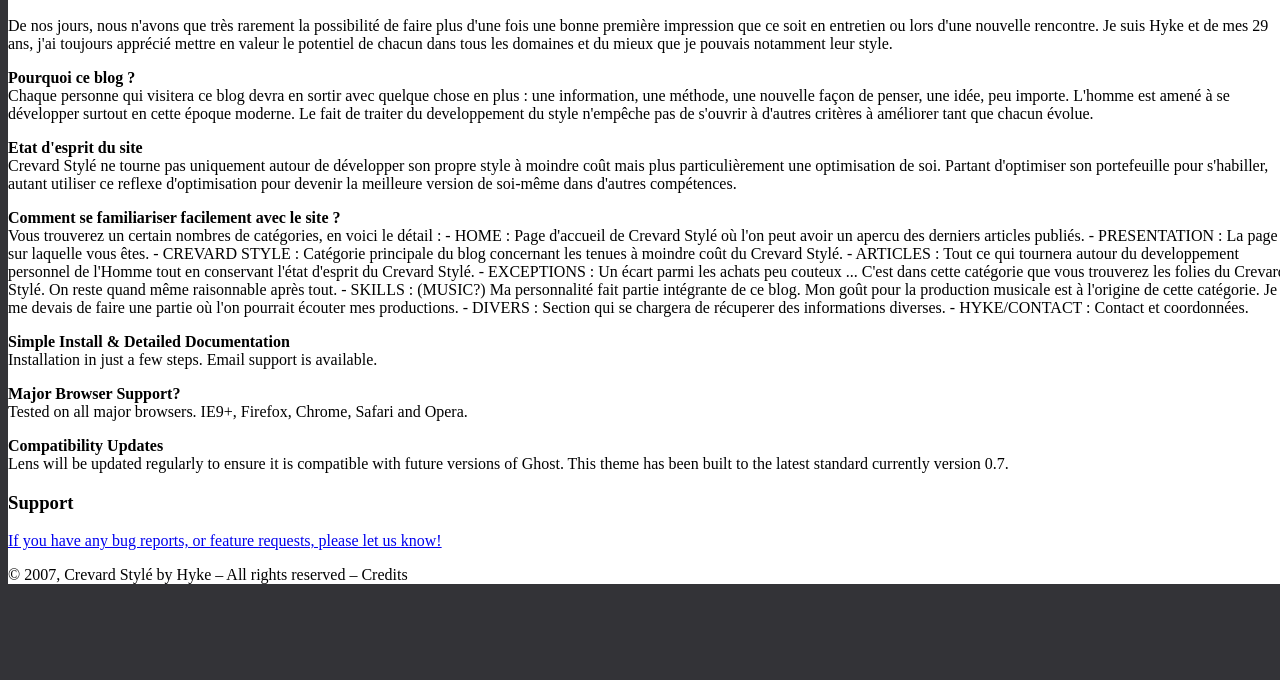
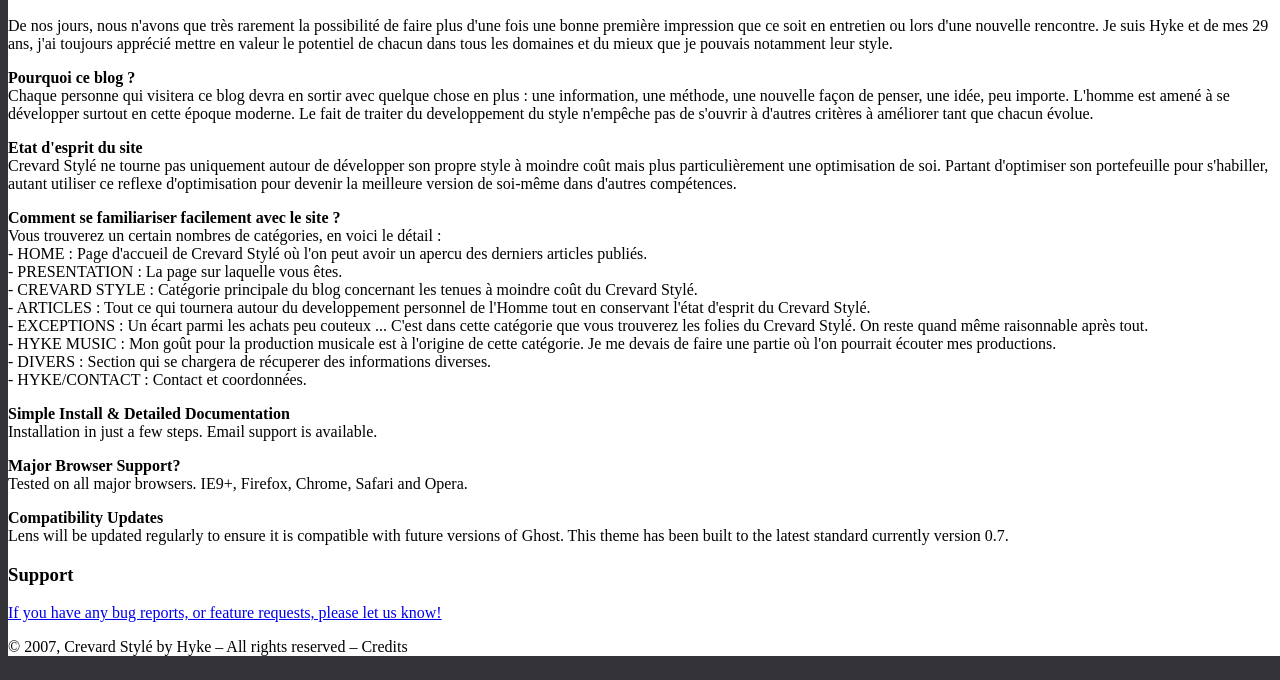
Before and after one commit to darkh2/darkh2.github.io, a Jekyll site: the page built from presentation.md, in a window 1280 px wide, cut to the strip 318-998 px from the top of the page. Built offline with Jekyll 4.4.1, drawn with Linux system fonts in a browser that asks for light colours; before the commit the page ends 926 px from its top, so only the background shows below that.

Commit message:
Update presentation.md

```diff
--- a/presentation.md
+++ b/presentation.md
@@ -29,15 +29,16 @@
 <strong>Comment se familiariser facilement avec le site ?</strong>
 <br>
 Vous trouverez un certain nombres de catégories, en voici le détail :
+  <br>
 
-  - HOME : Page d'accueil de Crevard Stylé où l'on peut avoir un apercu des derniers articles publiés.
-  - PRESENTATION : La page sur laquelle vous êtes.
-  - CREVARD STYLE : Catégorie principale du blog concernant les tenues à moindre coût du Crevard Stylé.
-  - ARTICLES : Tout ce qui tournera autour du developpement personnel de l'Homme tout en conservant l'état d'esprit 	du Crevard Stylé.
-  - EXCEPTIONS : Un écart parmi les achats peu couteux ... C'est dans cette catégorie que vous trouverez les folies 	du Crevard Stylé. On reste quand même raisonnable après tout.
-  - SKILLS : (MUSIC?) Ma personnalité fait partie intégrante de ce blog. Mon goût pour la production musicale est à 	l'origine de cette catégorie. Je me devais de faire une partie où l'on pourrait écouter mes productions.
-  - DIVERS : Section qui se chargera de récuperer des informations diverses.
-  - HYKE/CONTACT : Contact et coordonnées.
+  - HOME : Page d'accueil de Crevard Stylé où l'on peut avoir un apercu des derniers articles publiés.<br>
+  - PRESENTATION : La page sur laquelle vous êtes.<br>
+  - CREVARD STYLE : Catégorie principale du blog concernant les tenues à moindre coût du Crevard Stylé.<br>
+  - ARTICLES : Tout ce qui tournera autour du developpement personnel de l'Homme tout en conservant l'état d'esprit 	du Crevard Stylé.<br>
+  - EXCEPTIONS : Un écart parmi les achats peu couteux ... C'est dans cette catégorie que vous trouverez les folies 	du Crevard Stylé. On reste quand même raisonnable après tout.<br>
+  - HYKE MUSIC : Mon goût pour la production musicale est à l'origine de cette catégorie. Je me devais de faire une  	 partie où l'on pourrait écouter mes productions.<br>
+  - DIVERS : Section qui se chargera de récuperer des informations diverses.<br>
+  - HYKE/CONTACT : Contact et coordonnées.<br>
 </p>
 
 <p>
```
